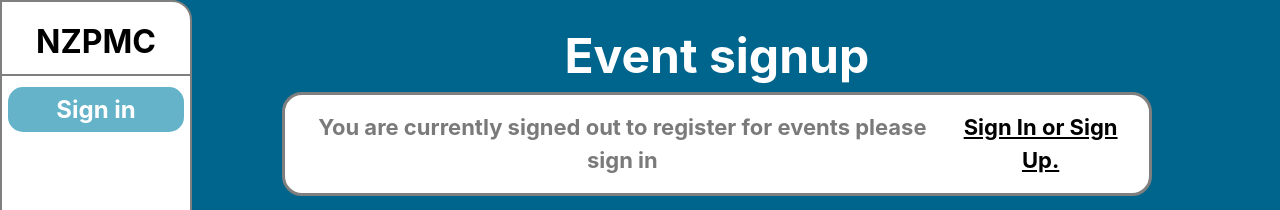
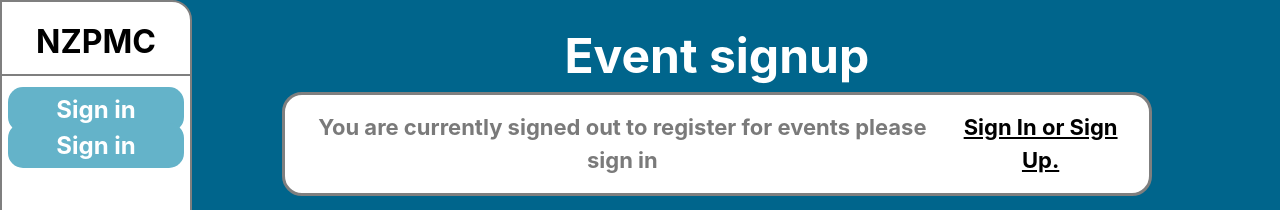
Before and after one commit to tom1dev/NZPMC-Project-2, a React (Vite) app in the folder frontend/: page / in a window 1280 px wide. Shown: the top 210 px of the page. Built offline with nearby package versions, Linux system fonts and the light colour scheme; no server answers.

Commit message:
added a new component that holds the sidebar buttons

```diff
--- /dev/null
+++ b/frontend/src/components/sideBar/ButtonContainer.jsx
@@ -0,0 +1,26 @@
+import { use } from "react";
+import styles from '../../styles/SideBar.module.css';
+import { Link } from 'react-router-dom';
+
+
+const ButtonContainer = ({isAdmin, isLoggedIn}) => {
+
+
+    return (
+            <div>
+                {isAdmin &&
+                <>
+                    <button className={styles.signIn} onClick={(e) => { } }>Users</button>
+                    <button className={styles.signIn} onClick={(e) => {  } }>Events</button>
+                    <button className={styles.signIn} onClick={(e) => {  } }>Competition</button>
+                </>}
+
+                {isLoggedIn ?
+                        <button className={styles.signIn} onClick={(e) => {}}>Signout</button>
+                        :<Link className={styles.signIn} to='../signin'>Sign in</Link>}
+            </div>
+    );
+
+}
+
+export default ButtonContainer;
--- a/frontend/src/components/sideBar/SideBar.jsx
+++ b/frontend/src/components/sideBar/SideBar.jsx
@@ -4,10 +4,12 @@ import { Link } from 'react-router-dom';
 import { useState, useEffect } from 'react';
 import cookieService from '../../services/cookieService.js';
 import SideBarUserDetails from './SideBarUserDetails.jsx';
+import ButtonContainer from './ButtonContainer.jsx';
 
 
 const SideBar = ({user, setUser}) => {
     const [isLoggedIn, setIsLoggedIn] = useState(false);
+    const [isAdmin,setIsAdmin] = useState(false);
 
 
 
@@ -18,6 +20,11 @@ const SideBar = ({user, setUser}) => {
             setIsLoggedIn(false);
         } else {
             setIsLoggedIn(true);
+
+            if(user.name === 'admin'){
+                setIsAdmin(true);
+            }
+
         }
     }, [user]);
 
@@ -43,7 +50,11 @@ const SideBar = ({user, setUser}) => {
                     <button className={styles.signIn} onClick={(e) => {handelSignout()}}>Signout</button>
                 </>
                 :<Link className={styles.signIn} to='../signin'>Sign in</Link>
+
+
+
             }
+            <ButtonContainer isAdmin={isAdmin} isLoggedIn={isLoggedIn}/>
 
 
 
--- a/frontend/src/pages/Admin.jsx
+++ b/frontend/src/pages/Admin.jsx
@@ -1,5 +1,5 @@
 import styles from '../styles/Landing.module.css'
-import { useEffect, useState } from 'react';
+import { createContext,useEffect, useState } from 'react';
 import CreateEvent from '../components/event/CreateEvent.jsx';
 import EventDisplay from '../components/event/EventDisplay.jsx'
 import SideBar from '../components/sideBar/SideBar.jsx';
@@ -14,6 +14,7 @@ const Admin = () => {
     const navigate = useNavigate();
 
     const [user, setUser] = useState();
+
 
 
     //gets user information with its auth cookie and verifies user page access
```
